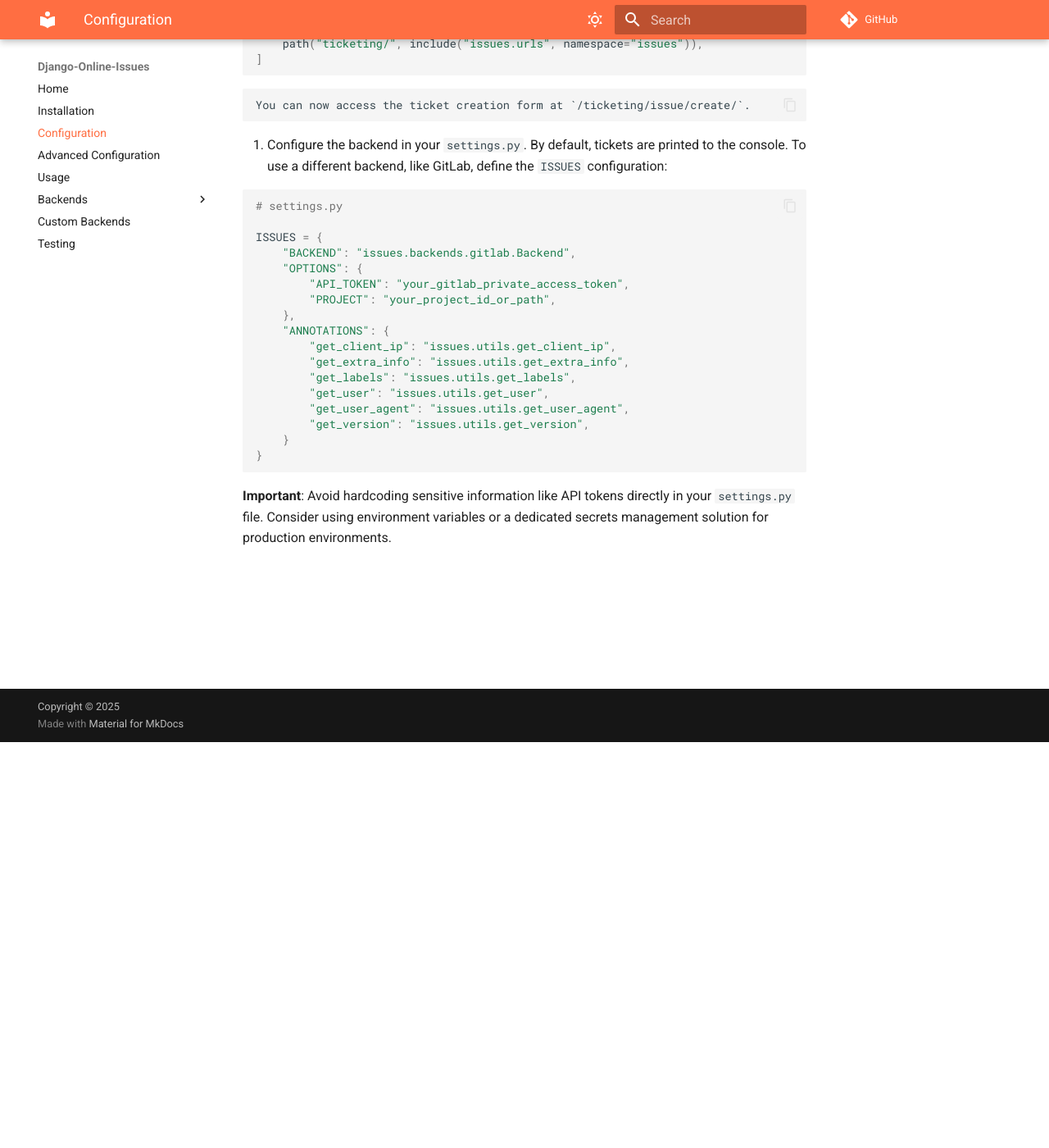
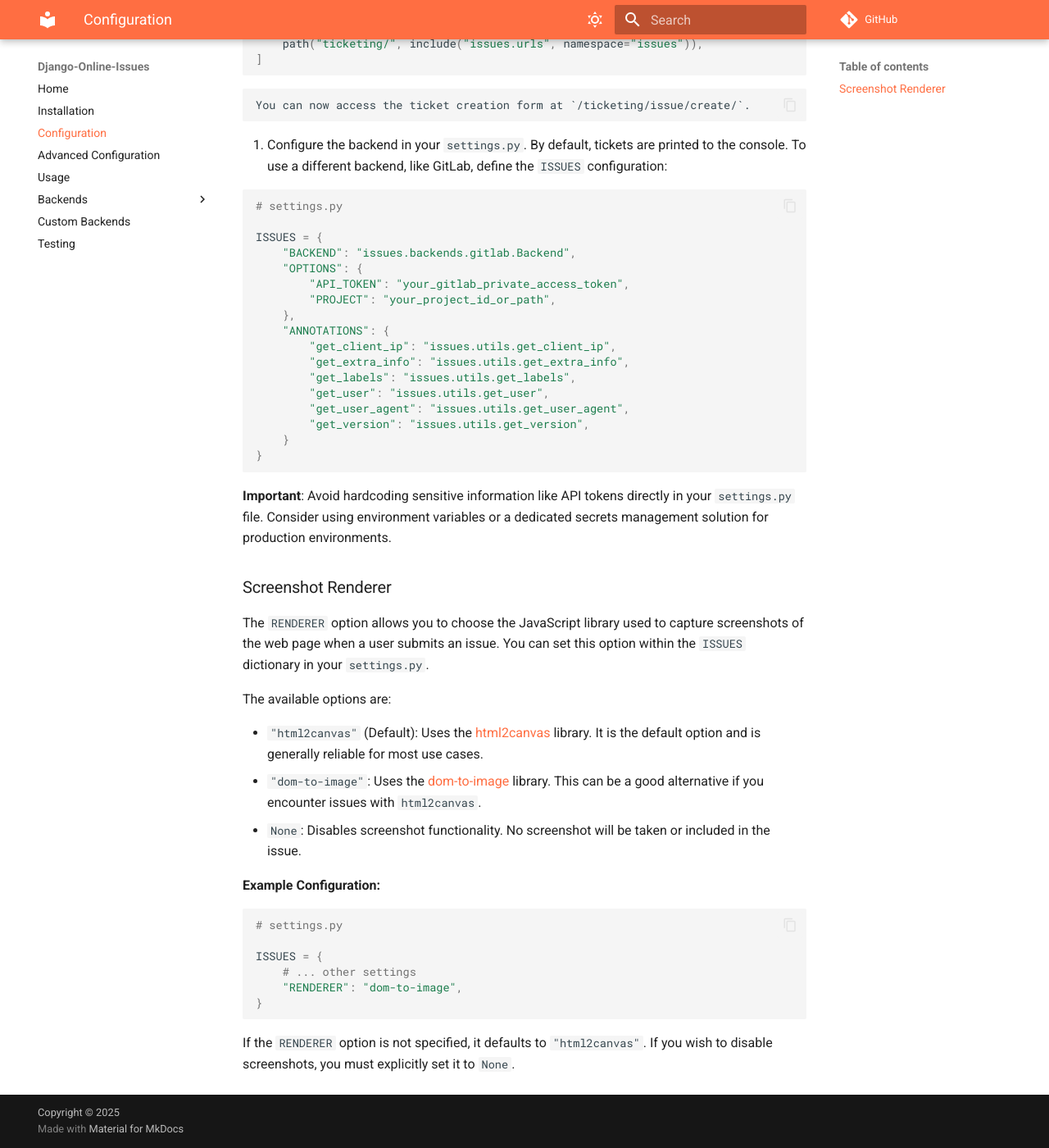
Before and after one commit to saxix/django-online-issues, an MkDocs documentation site: the page built from docs/src/configuration.md, in a window 1280 px wide and 1400 px high, scrolled down 495 px. Shown: the whole window at 82% size. Built offline with MkDocs 1.6.1 and Material for MkDocs 9.7.7, drawn with Linux system fonts in a browser that asks for light colours; comment, search, counter and statistics services are not loaded.

Commit message:
feat(screenshot): Add configurable screenshot renderer
Adds a `RENDERER` option to the `ISSUES` settings, allowing users to choose the JavaScript library for screenshot capture.

The available options are:
- "html2canvas" (default)
- "dom-to-image"
- None (to disable screenshots)

This provides an alternative for users experiencing issues with the default renderer.

Additionally, this commit includes:
- A fix for loading the backend configuration.
- Refactoring of request type hints to use the standard `django.http.HttpRequest`, removing the custom `AuthenticatedHttpRequest` type.

````diff
--- a/docs/src/configuration.md
+++ b/docs/src/configuration.md
@@ -51,3 +51,26 @@ ISSUES = {
 
 **Important**: Avoid hardcoding sensitive information like API tokens directly in your `settings.py` file. Consider
 using environment variables or a dedicated secrets management solution for production environments.
+
+### Screenshot Renderer
+
+The `RENDERER` option allows you to choose the JavaScript library used to capture screenshots of the web page when a user submits an issue. You can set this option within the `ISSUES` dictionary in your `settings.py`.
+
+The available options are:
+
+-   `"html2canvas"` (Default): Uses the [html2canvas](https://html2canvas.hertzen.com/) library. It is the default option and is generally reliable for most use cases.
+-   `"dom-to-image"`: Uses the [dom-to-image](https://github.com/tsayen/dom-to-image) library. This can be a good alternative if you encounter issues with `html2canvas`.
+-   `None`: Disables screenshot functionality. No screenshot will be taken or included in the issue.
+
+**Example Configuration:**
+
+```python
+# settings.py
+
+ISSUES = {
+    # ... other settings
+    "RENDERER": "dom-to-image",
+}
+```
+
+If the `RENDERER` option is not specified, it defaults to `"html2canvas"`. If you wish to disable screenshots, you must explicitly set it to `None`.
````
Also changed, not shown: 5 other files.
